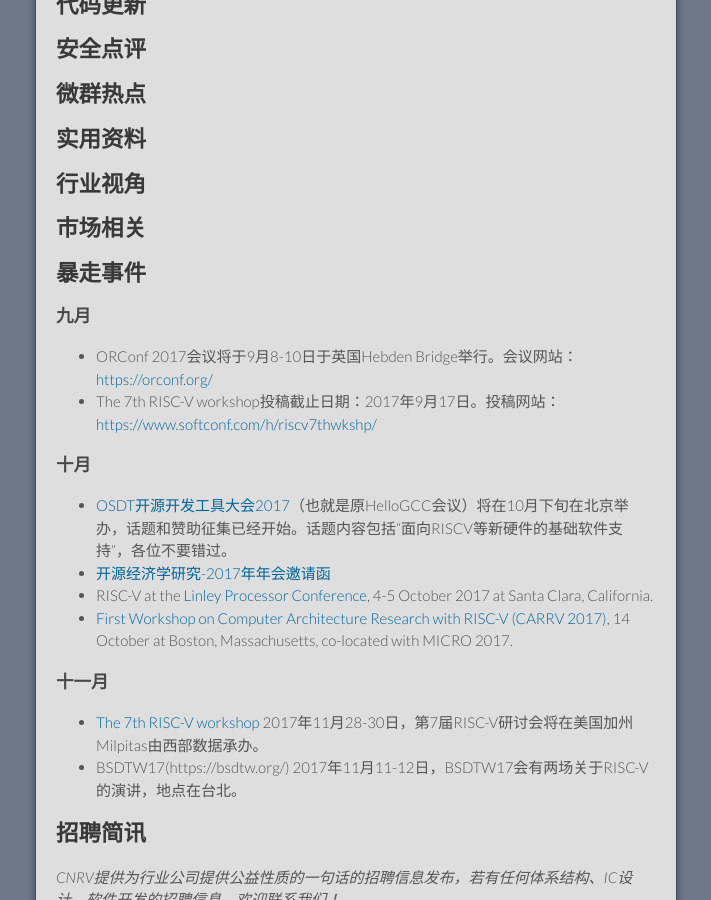
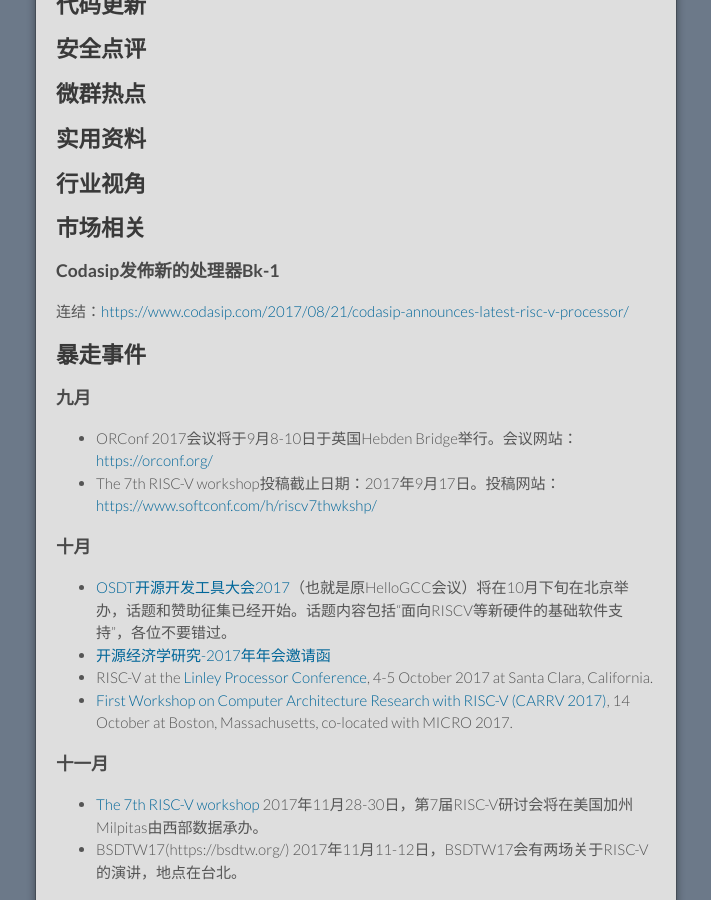
Before and after one commit to cnrv/home, a Jekyll site: the page built from bi-week-rpts/2017-08-31.md, in a window 1280 px wide and 900 px high, scrolled down 1809 px. Shown: the whole window, without its empty margins (284-995 px from the left). Built offline with Jekyll 4.4.1, drawn with Linux system fonts in a browser that asks for light colours; Markdown is read by kramdown in place of the engine named in the settings; our own code applies the rules of GitHub Pages for plain Markdown files.

Commit message:
加上Codasip的連結

```diff
--- a/bi-week-rpts/2017-08-31.md
+++ b/bi-week-rpts/2017-08-31.md
@@ -78,6 +78,8 @@
 
 ## 市场相关
 
+### Codasip发佈新的处理器Bk-1
+连结：[https://www.codasip.com/2017/08/21/codasip-announces-latest-risc-v-processor/](https://www.codasip.com/2017/08/21/codasip-announces-latest-risc-v-processor/)
 
 ## 暴走事件
 
```
